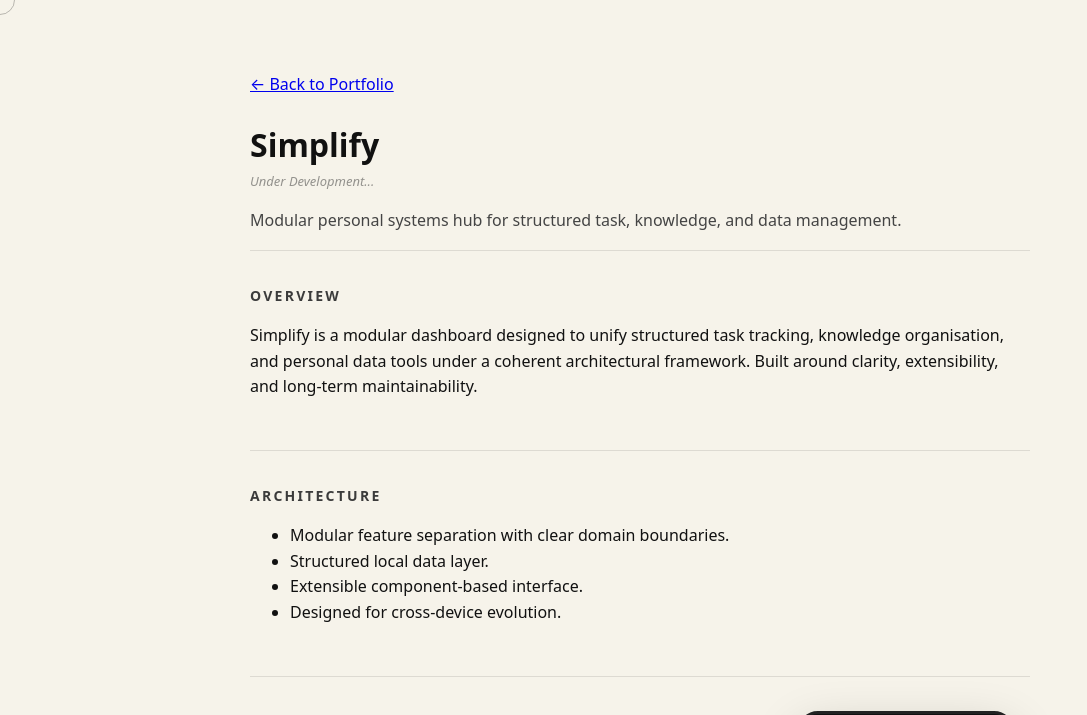
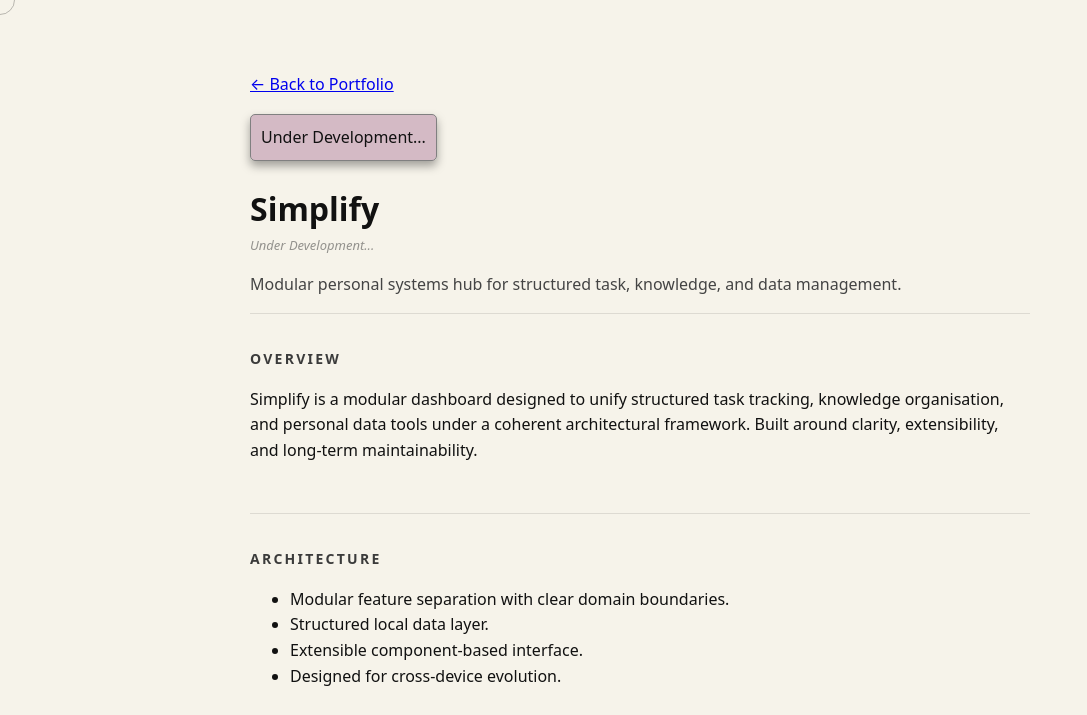
Before and after one commit to Wagz28/Wagz28.github.io, a Jekyll site: the page simplify.html, which Jekyll copies as it is, in a window 1280 px wide and 900 px high, cut to the strip 0-715 px from the top of the window. Shown: the whole strip, without its empty margins (0-1087 px from the left). Built offline with Jekyll 4.4.1, drawn with Linux system fonts in a browser that asks for light colours.

Commit message:
Under dev warning Simplify

```diff
--- a/simplify.html
+++ b/simplify.html
@@ -18,7 +18,7 @@
       <a href="/">← Back to Portfolio</a>
     </p>
 
-    <!-- <p style="
+    <p style="
     font-style: italics;
     border: 1px solid grey;
     border-radius: 5px;
@@ -28,7 +28,7 @@
     box-shadow: rgba(0, 0, 0, 0.35) 0px 5px 10px
     ">
       Under Development...
-    </p> -->
+    </p>
 
     <!-- Title -->
     <header class="project-header">
```
Also changed, not shown: main.js (+0 -30 lines).
